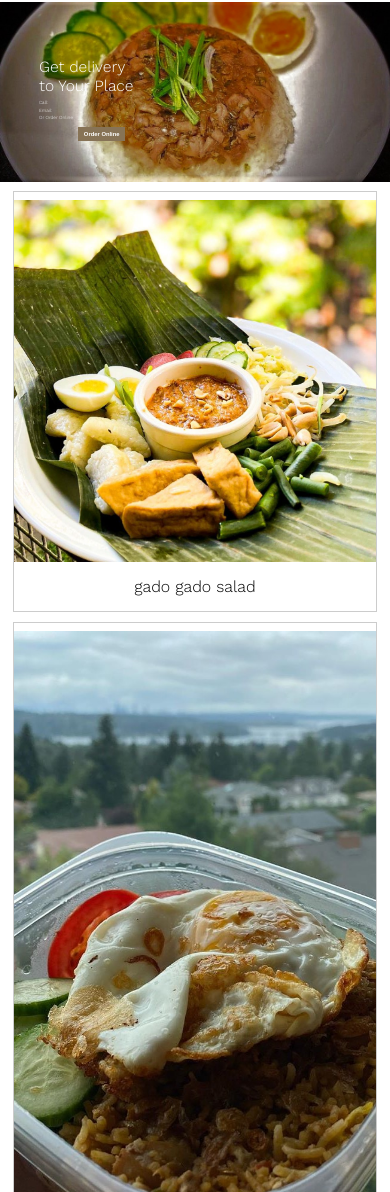
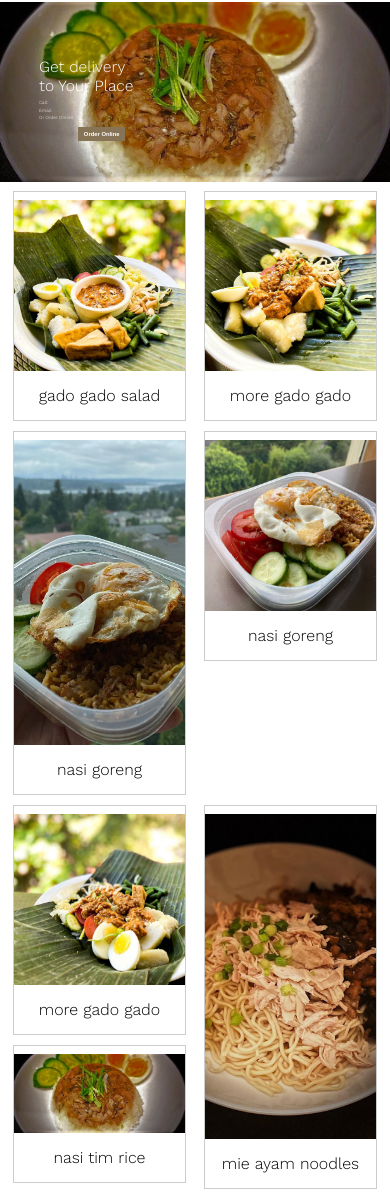
Before and after one commit to linlucas/grobak, a plain HTML site: page index.html in a window 390 px wide. Shown: the part 475-1667 px from the top of the page. Drawn offline with nearby package versions, Linux system fonts and the light colour scheme.

Commit message:
fixed responsiveness

```diff
--- a/style.css
+++ b/style.css
@@ -181,15 +181,6 @@ body {
     }
 }
 
-/* Responsive layout - makes the two columns stack on top of each other instead of next to each other */
-@media screen and (max-width: 600px) {
-    .column {
-        -ms-flex: 100%;
-        flex: 100%;
-        max-width: 100%;
-    }
-}
-
 div.gallery {
     margin: 5px;
     border: 1px solid #ccc;
```
